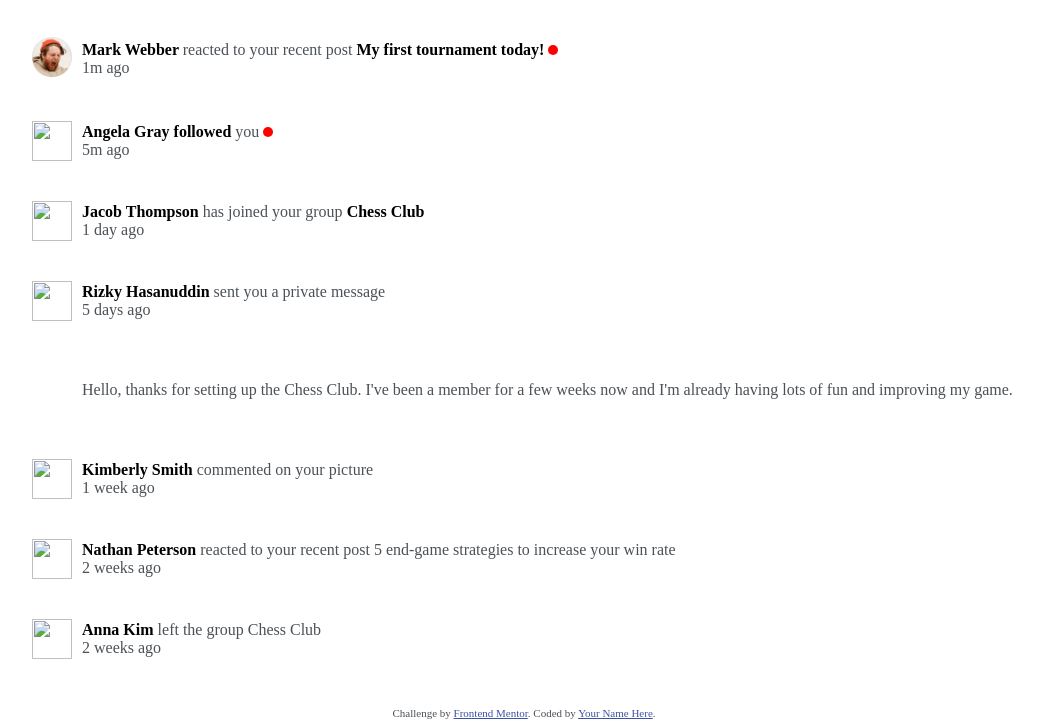
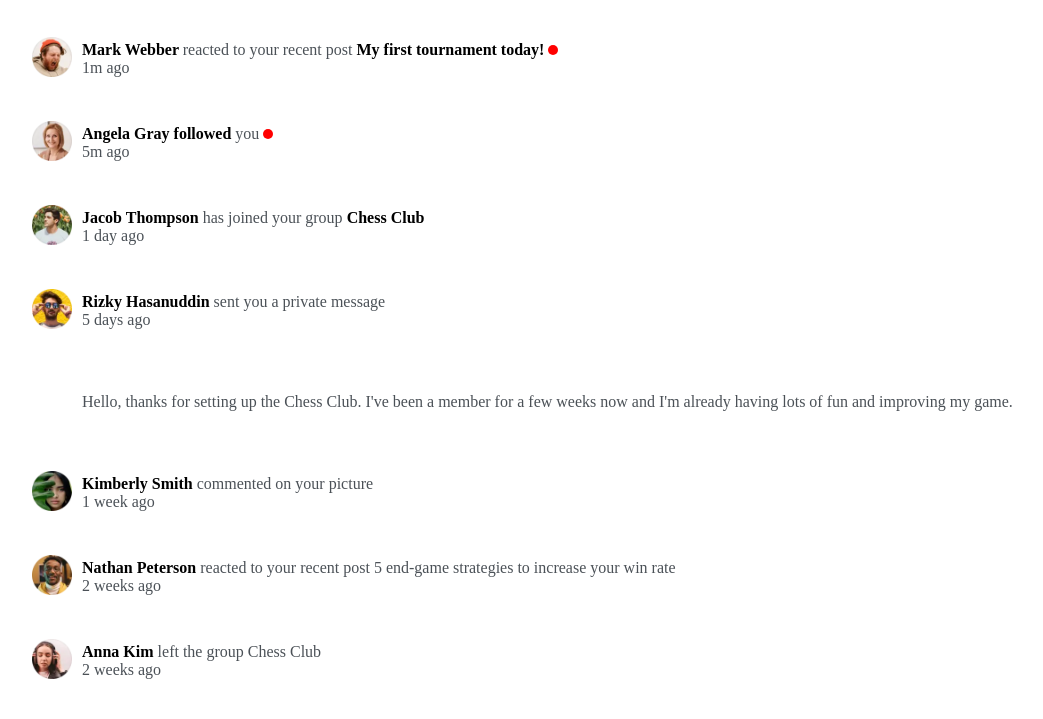
Before and after one commit to itsmeGaurav221/Portfolio.github.io, a plain HTML site: page index.html in a window 1280 px wide. Shown: the part 83-802 px from the top of the page, without its empty margins (116-1159 px from the left). Drawn offline with Linux system fonts and the light colour scheme.

Commit message:
Update index.html
updating all the images path

```diff
--- a/index.html
+++ b/index.html
@@ -133,7 +133,7 @@
 
         <aside>
           <div class="left">
-            <img src="./assets/images/avatar-angela-gray.webp" alt="" />
+            <img src="./avatar-angela-gray.webp" alt="" />
           </div>
           <div class="right">
             <span>Angela Gray followed</span>
@@ -143,7 +143,7 @@
         </aside>
         <aside>
           <div class="left">
-            <img src="./assets/images/avatar-jacob-thompson.webp" alt="" />
+            <img src="./avatar-jacob-thompson.webp" alt="" />
           </div>
           <div class="right">
             <span>Jacob Thompson</span> has joined your group
@@ -152,7 +152,7 @@
         </aside>
         <aside>
           <div class="left">
-            <img src="./assets/images/avatar-rizky-hasanuddin.webp" alt="" />
+            <img src="./avatar-rizky-hasanuddin.webp" alt="" />
           </div>
           <div class="right">
             <span> Rizky Hasanuddin</span> sent you a private message <br />
@@ -168,7 +168,7 @@
         </aside>
         <aside>
           <div class="left">
-            <img src="./assets/images/avatar-kimberly-smith.webp" alt="" />
+            <img src="./avatar-kimberly-smith.webp" alt="" />
           </div>
           <div class="right">
             <span>Kimberly Smith </span>commented on your picture <br />1 week
@@ -177,7 +177,7 @@
         </aside>
         <aside>
           <div class="left">
-            <img src="./assets/images/avatar-nathan-peterson.webp" alt="" />
+            <img src="./avatar-nathan-peterson.webp" alt="" />
           </div>
           <div class="right">
             <span>Nathan Peterson</span> reacted to your recent post 5 end-game
@@ -186,7 +186,7 @@
         </aside>
         <aside>
           <div class="left">
-            <img src="./assets/images/avatar-anna-kim.webp" alt="" />
+            <img src="./avatar-anna-kim.webp" alt="" />
           </div>
           <div class="right">
             <span> Anna Kim</span> left the group Chess Club <br />2 weeks ago
@@ -194,12 +194,7 @@
         </aside>
       </article>
     </section>
-    <img src="./design/desktop-design.jpg" alt="" />
-    <div class="attribution">
-      Challenge by
-      <a href="https://www.frontendmentor.io?ref=challenge" target="_blank"
-        >Frontend Mentor</a
-      >. Coded by <a href="#">Your Name Here</a>.
-    </div>
+
+
   </body>
 </html>
```
